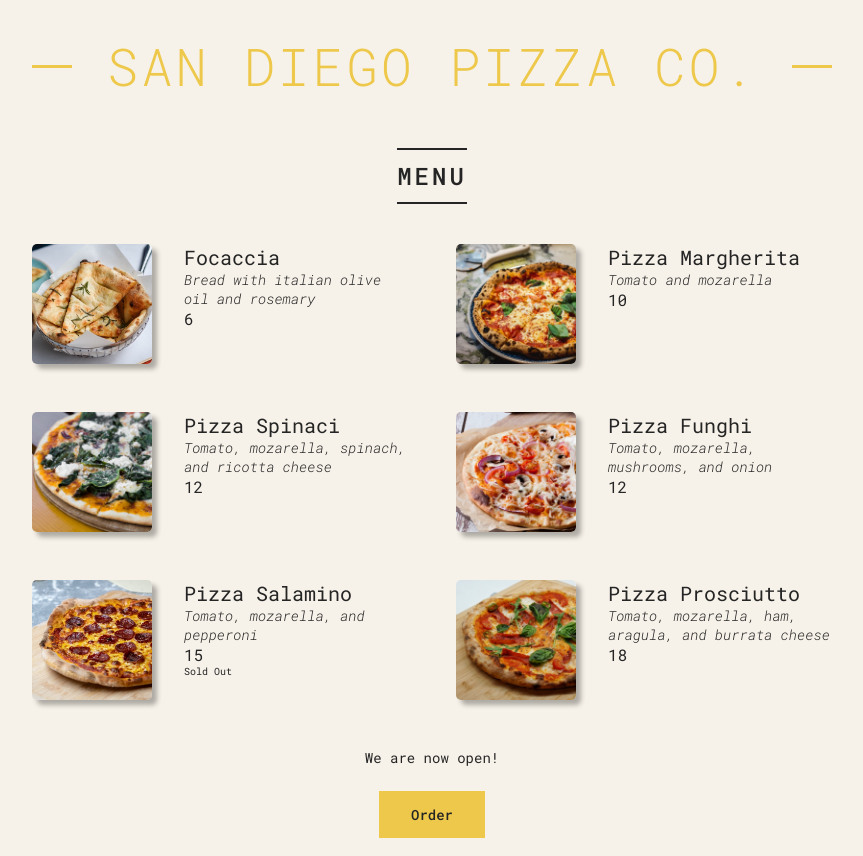
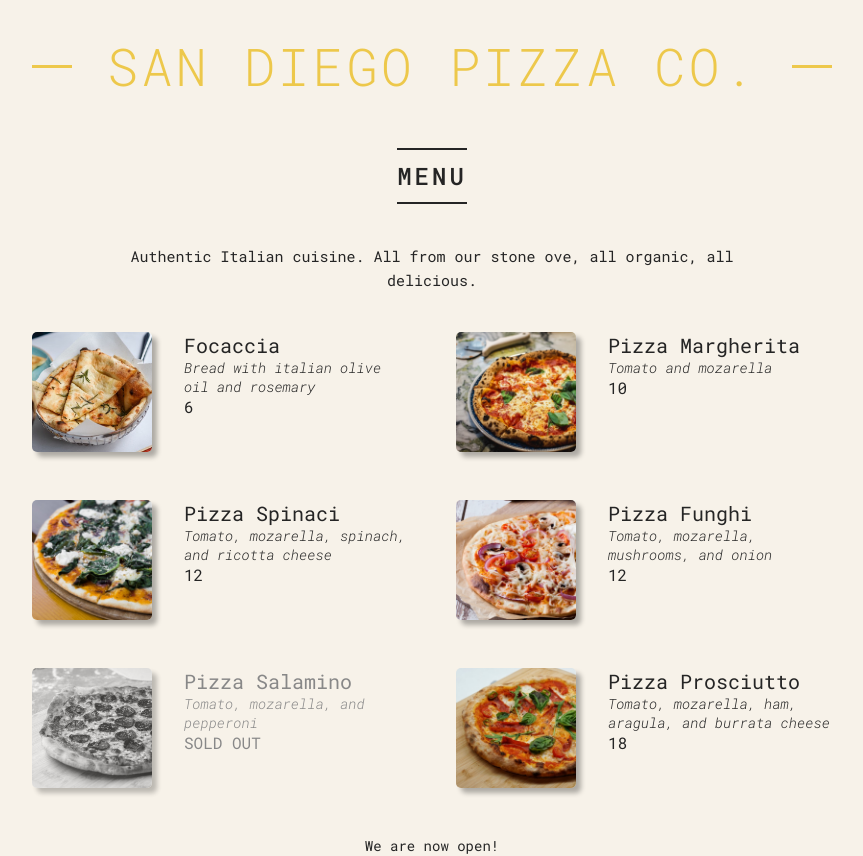
Before and after one commit to ricky-antonio/pizza-menu, a React (Create React App) app: page / in a window 1280 px wide. Shown: the top 856 px of the page, without its empty margins (208-1071 px from the left). Built offline with nearby package versions, Linux system fonts and the light colour scheme.

Commit message:
Conditional formatting

```diff
--- a/public/index.html
+++ b/public/index.html
@@ -24,7 +24,7 @@
       work correctly both with client-side routing and a non-root public URL.
       Learn how to configure a non-root public URL by running `npm run build`.
     -->
-    <title>React App</title>
+    <title>San Diego Pizza Co.</title>
   </head>
   <body>
     <noscript>You need to enable JavaScript to run this app.</noscript>
--- a/src/Menu.js
+++ b/src/Menu.js
@@ -6,6 +6,7 @@ function Menu() {
     return (
         <div className="Menu">
             <h2>Menu</h2>
+            <p>Authentic Italian cuisine. All from our stone ove, all organic, all delicious.</p>
             <ul className="Menu-pizzas">
             {pizzaData.map((pizza, i) => (
                 <Pizza pizzaObj={pizza} key={i}/>
--- a/src/Pizza.js
+++ b/src/Pizza.js
@@ -4,12 +4,12 @@ function Pizza({pizzaObj}) {
     const { name, ingredients, price, photoName, soldOut } = pizzaObj;
 
     return (
-        <div className="Pizza">
+        <div className={`Pizza ${soldOut && "sold-out"}`}>
             <img src={photoName} alt={name} />
             <li>
                 <h3>{name}</h3>
                 <p>{ingredients}</p>
-                <span>{price}</span> {soldOut && "Sold Out"}
+                <span>{soldOut ? "SOLD OUT" : price}</span>
             </li>
         </div>
     );
```
